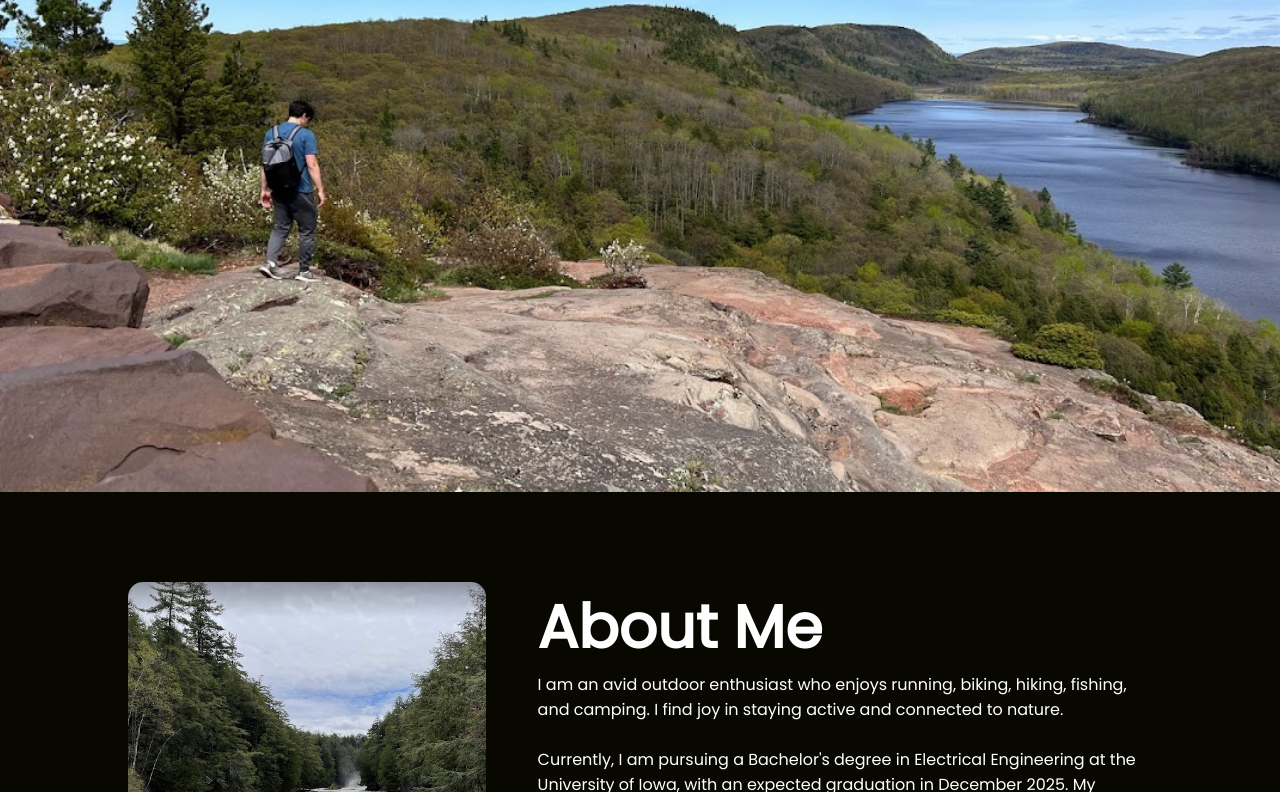
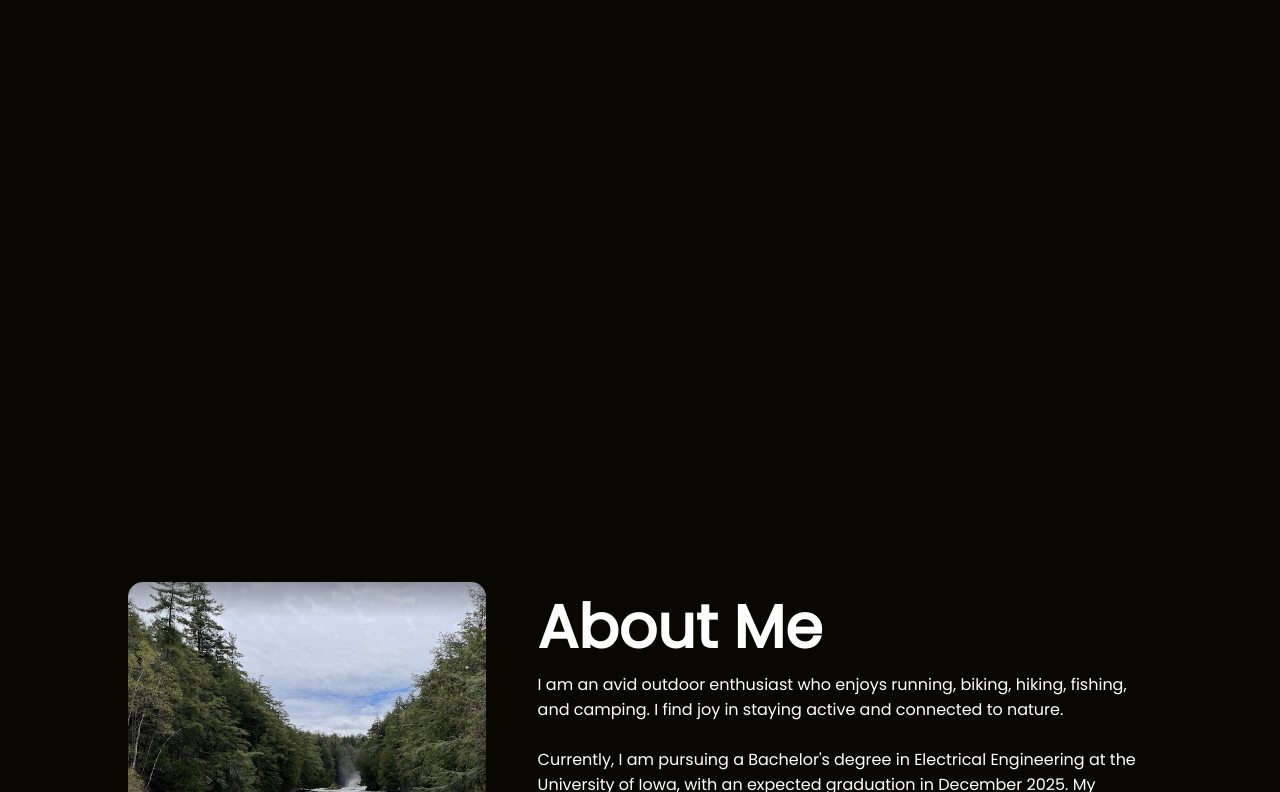
Before and after one commit to joemanternach-uiowa/joemanternachdotcom-uiowa, a plain HTML site: page index.html in a window 1280 px wide. Shown: the part 308-1100 px from the top of the page. Drawn offline with Linux system fonts and the light colour scheme.

Commit message:
Removed the cover photo

```diff
--- a/style.css
+++ b/style.css
@@ -14,7 +14,7 @@ body{
 #header{
     width: 100%;
     height: 100vh;
-    background-image: url(images/nature.png);
+    /* background-image: url(images/nature.png); */
     background-size: cover;
     background-position: center;
 }
```
